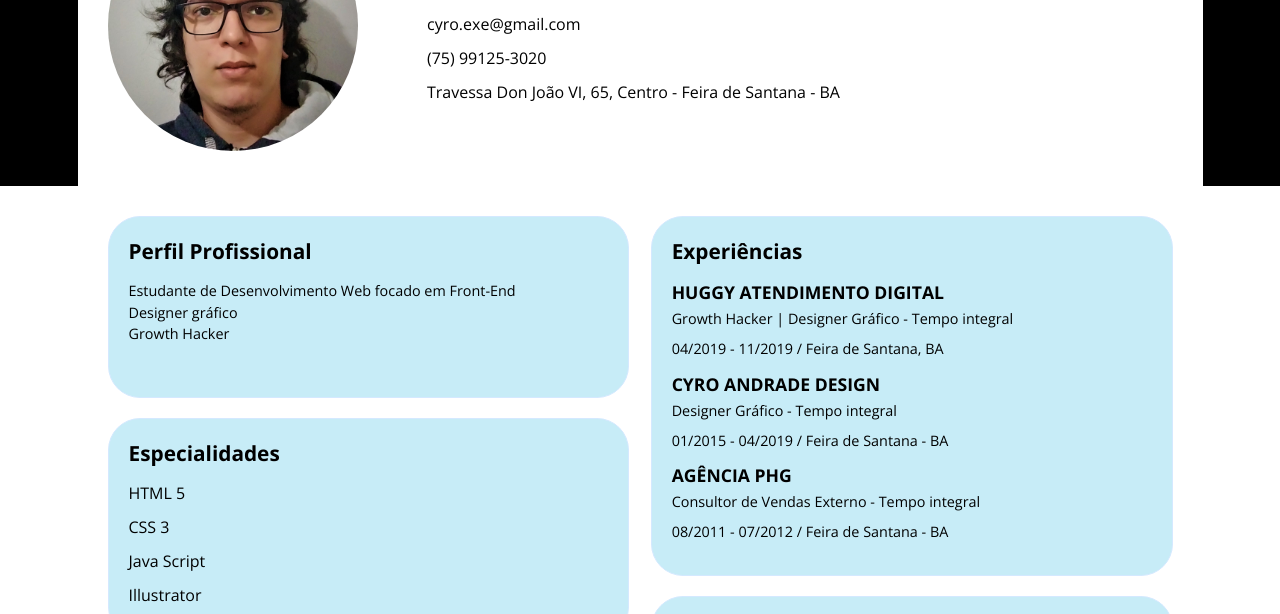
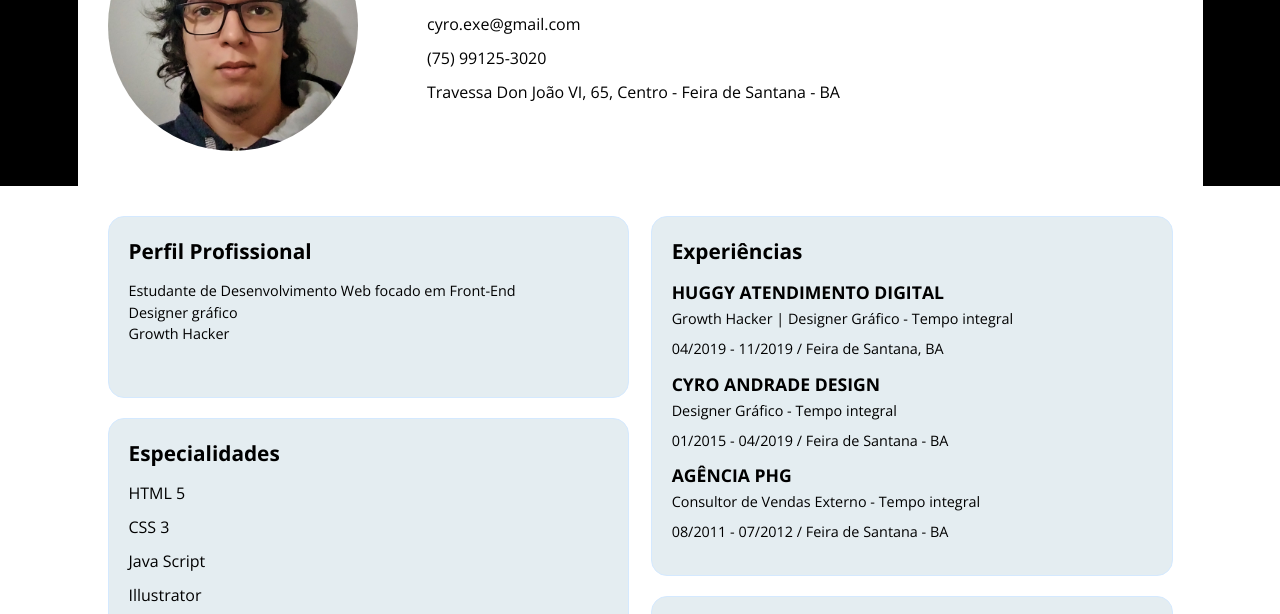
Before and after one commit to cyroandrade/portfolio, a plain HTML site: page index.html in a window 1280 px wide. Shown: the part 159-773 px from the top of the page. Drawn offline with nearby package versions, Linux system fonts and the light colour scheme.

Commit message:
update style.css
diminui o raio das bordas de seção e mudei a cor do fundo

```diff
--- a/style.css
+++ b/style.css
@@ -117,8 +117,8 @@ main .coluna section{
     margin: 0 0 20px;
     min-height: 140px;
     color:var(--corTextoSecudaria);
-    border-radius: 2rem;
-    background-color: #c7ecf7;
+    border-radius: 1rem;
+    background-color: #e4edf1;
 
 }
 
```
